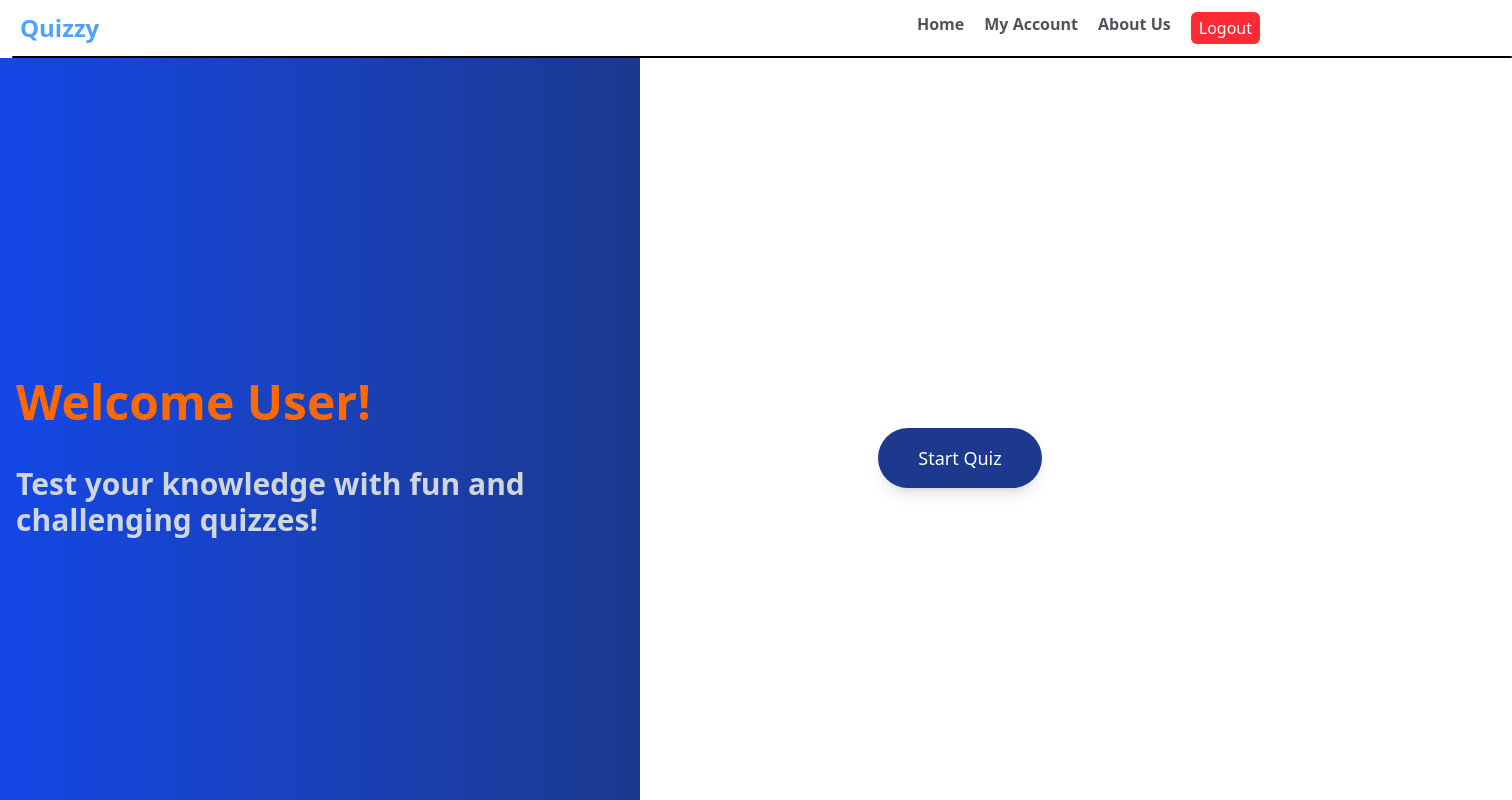
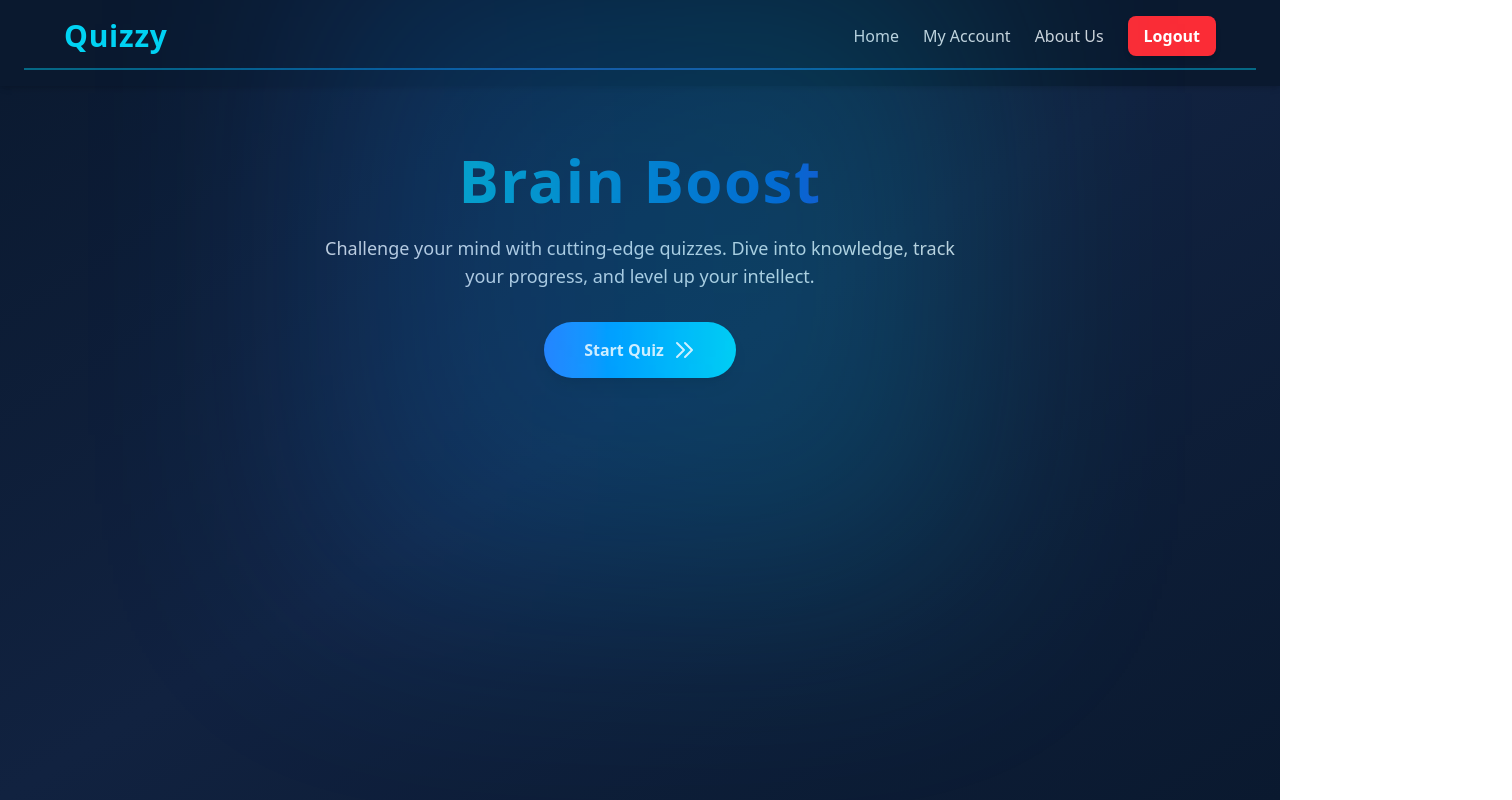
Before and after one commit to AnoushkaSamanta/Quizzy, a React (Vite) app in the folder frontend/: page /home in a window 1280 px wide. Shown: the top 800 px of the page, 1512 px wide, since content can reach past the window. Built offline with nearby package versions, Linux system fonts and the light colour scheme.

Commit message:
Improved UI

```diff
--- a/frontend/src/components/About/About.jsx
+++ b/frontend/src/components/About/About.jsx
@@ -1,13 +1,25 @@
-import React from 'react'
-import Header from '../Header/Header'
+import React from "react";
+import Header from "../Header/Header";
 
 function About() {
   return (
-    <div>
-        <Header/>
-      About
-    </div>
-  )
+    <>
+      <Header />
+      <div className="min-h-screen bg-[#0A192F] text-white flex flex-col items-center justify-center">
+        <div className="bg-[#112240] p-8 rounded-lg shadow-lg max-w-lg text-center">
+          <h1 className="text-3xl font-bold text-cyan-400">About Quizzy</h1>
+          <p className="mt-4 text-gray-300 leading-relaxed">
+            Quizzy is an interactive platform designed to challenge your
+            knowledge and help you learn in a fun way! Compete with friends,
+            track your progress, and explore exciting quizzes across various topics.
+          </p>
+        </div>
+        <p className="mt-10 text-gray-400 text-sm">
+          Built with ❤️ by Anoushka...
+        </p>
+      </div>
+    </>
+  );
 }
 
-export default About
+export default About;
--- a/frontend/src/components/Account/Account.jsx
+++ b/frontend/src/components/Account/Account.jsx
@@ -1,60 +1,44 @@
-import React, { useState, useEffect } from 'react';
-import Header from '../Header/Header';
-import axios from 'axios';
-import { useNavigate } from 'react-router-dom';
+import React, { useState, useEffect } from "react";
+import { useNavigate } from "react-router-dom";
+import axios from "axios";
+import Header from "../Header/Header";
 
 function Account() {
-  const [user, setUser] = useState(null); // Store user data
+  const [userData, setUserData] = useState(null);
+  const [loading, setLoading] = useState(true);
   const navigate = useNavigate();
 
   useEffect(() => {
-    // Fetch user details when the component is mounted
     axios
-      .get('http://localhost:3000/user', { withCredentials: true })
+      .get("http://localhost:3000/user-data", { withCredentials: true })
       .then((response) => {
-        if (response.data) {
-          setUser(response.data);
-        } else {
-          navigate('/login'); // Redirect to login if user is not authenticated
-        }
+        setUserData(response.data);
+        setLoading(false);
       })
-      .catch(() => navigate('/login')); // Redirect to login if any error occurs
+      .catch((error) => {
+        console.error("Error fetching user data:", error);
+        navigate("/login");
+      });
   }, [navigate]);
 
-  const handleLogout = () => {
-    axios
-      .post('http://localhost:3000/logout', {}, { withCredentials: true })
-      .then(() => {
-        navigate('/login'); // Navigate to login after logout
-      })
-      .catch((err) => console.error(err));
-  };
+  if (loading) {
+    return (
+      <div className="h-screen flex items-center justify-center bg-[#0A192F] text-white">
+        <div className="text-lg font-semibold animate-pulse">Loading your account...</div>
+      </div>
+    );
+  }
 
   return (
-    <div>
+    <>
       <Header />
-      <div className="flex items-center justify-center h-screen">
-        <div className="w-1/2 px-32">
-          <h3 className="text-4xl mb-3">Account Page</h3>
-          {user ? (
-            <div>
-              <h4 className="text-2xl mb-5">Welcome, {user.fullname}</h4>
-              <p className="text-lg">Email: {user.email}</p>
-              <div className="mt-5">
-                <button
-                  className="bg-red-500 text-white py-2 px-4 rounded"
-                  onClick={handleLogout}
-                >
-                  Logout
-                </button>
-              </div>
-            </div>
-          ) : (
-            <div>Loading...</div>
-          )}
+      <div className="min-h-screen bg-[#0A192F] text-white flex flex-col items-center pt-20">
+        <div className="bg-[#112240] p-8 rounded-lg shadow-lg w-96 text-center">
+          <h1 className="text-2xl font-bold text-cyan-400">Welcome, {userData.fullname}</h1>
+          <p className="mt-2 text-gray-300">Email: {userData.email}</p>
         </div>
       </div>
-    </div>
+    </>
   );
 }
 
--- a/frontend/src/components/Header/Header.jsx
+++ b/frontend/src/components/Header/Header.jsx
@@ -1,46 +1,63 @@
-import React from 'react'
-import axios from "axios"
-import { NavLink, useNavigate } from 'react-router-dom';
+import React from "react";
+import axios from "axios";
+import { NavLink, useNavigate } from "react-router-dom";
 
 function Header() {
-  const navigate=useNavigate()
+  const navigate = useNavigate();
+
   const handleLogout = async () => {
     try {
-      const response = await axios.post("http://localhost:3000/logout", {}, {
-        withCredentials: true
-      });
+      const response = await axios.post("http://localhost:3000/logout", {}, { withCredentials: true });
 
       if (response.data.success) {
-       navigate("/")
+        navigate("/");
       }
     } catch (error) {
       console.error("Logout failed:", error);
     }
-  }
+  };
+
   return (
-    <div>
-      <nav className="w-full flex justify-between px-5 py-3">
-        <h3 className="text-2xl text-blue-400 font-semibold">Quizzy</h3>
-        <div className="flex gap-5">
-        <NavLink to="/home" className="text-zinc-600 font-semibold">
+    <header className="w-full px-6 py-4 bg-[#0A192F] shadow-md">
+      <nav className="max-w-6xl mx-auto flex justify-between items-center">
+        {/* Logo */}
+        <h3 className="text-3xl font-bold text-cyan-400 tracking-wide">Quizzy</h3>
+
+        {/* Navigation Links */}
+        <div className="flex items-center gap-6">
+          <NavLink
+            to="/home"
+            className="text-gray-300 hover:text-cyan-400 font-medium"
+          >
             Home
           </NavLink>
-          <NavLink to="/account" className="text-zinc-600 font-semibold">
+          <NavLink
+            to="/account"
+            className="text-gray-300 hover:text-cyan-400  font-medium"
+          >
             My Account
           </NavLink>
-          <NavLink to="/about" className="text-zinc-600 font-semibold">
+          <NavLink
+            to="/about"
+            className="text-gray-300 hover:text-cyan-400  font-medium"
+          >
             About Us
           </NavLink>
-          <div className="px-2 py-1 bg-red-500 rounded-md" style={{cursor:"pointer"}} onClick={handleLogout}>
-  <span className="text-white">Logout</span>
-</div>
 
+          <button
+            onClick={handleLogout}
+            className="px-4 py-2 bg-red-500 text-white font-semibold rounded-lg shadow-md
+                      hover:bg-red-600 "
+          >
+            Logout
+          </button>
         </div>
       </nav>
 
-      <div className="bg-black h-[2px] w-[1500px] rounded-full ml-3"></div>
-    </div>
-  )
+      {/* Subtle Divider */}
+      <div className="mt-3 w-full h-[2px] bg-gradient-to-r from-cyan-500 via-blue-500 to-cyan-500 opacity-50"></div>
+    </header>
+  );
 }
 
-export default Header
+export default Header;
--- a/frontend/src/components/Home/Home.jsx
+++ b/frontend/src/components/Home/Home.jsx
@@ -1,26 +1,53 @@
 import React from "react";
+import { NavLink } from "react-router-dom";
 import Header from "../Header/Header";
-import { NavLink } from "react-router-dom";
-import QuestionContainer from "../QuizPage/QuestionContainer";
 
 function Home() {
   return (
-    <>
+    <div className="relative min-h-screen bg-gradient-to-br from-[#0A192F] via-[#112240] to-[#0A192F] text-white overflow-hidden">
       <Header />
-      <div className="flex h-screen">
-        <div className="w-1/2 h-full flex flex-col bg-gradient-to-r from-blue-700 to-blue-900  p-4 justify-center">
-        <h1 className="text-orange-500 text-5xl font-semibold mb-10">Welcome User!</h1>
-          <h1 className="text-gray-300 text-3xl font-semibold">Test your knowledge with fun and challenging quizzes!</h1>
-        </div>
 
-        <div className="w-1/2 h-full flex justify-center items-center">
-          <NavLink to="/quizpage" className="px-10 py-4 rounded-full bg-blue-900 text-white text-lg shadow-lg hover:bg-blue-700 transition duration-300">
-            Start Quiz
-          </NavLink>
+      <div className="container mx-auto px-6 py-16 relative z-10 flex flex-col items-center text-center">
+        <h1
+          className="text-6xl font-extrabold tracking-wide text-transparent bg-clip-text
+          bg-gradient-to-r from-cyan-400 to-blue-600 animate-pulse"
+        >
+          Brain Boost
+        </h1>
+
+        <p className="text-lg text-gray-300 mt-6 w-2xl">
+          Challenge your mind with cutting-edge quizzes. Dive into knowledge,
+          track your progress, and level up your intellect.
+        </p>
+
+        <NavLink
+          to="/quizpage"
+          className="mt-8 px-10 py-4 bg-gradient-to-r from-blue-500 to-cyan-400
+            text-white font-semibold rounded-full shadow-lg
+            hover:shadow-2xl hover:scale-105 transition-transform duration-300
+            flex items-center gap-2"
+        >
+          Start Quiz
+          <svg
+            xmlns="http://www.w3.org/2000/svg"
+            className="w-6 h-6 transition-transform transform group-hover:translate-x-2"
+            fill="none"
+            viewBox="0 0 24 24"
+            stroke="currentColor"
+          >
+            <path
+              strokeLinecap="round"
+              strokeLinejoin="round"
+              strokeWidth={2}
+              d="M13 5l7 7-7 7M5 5l7 7-7 7"
+            />
+          </svg>
+        </NavLink>
+        <div className="absolute inset-0 pointer-events-none flex justify-center items-center">
+          <div className="w-[40rem] h-[40rem] bg-gradient-to-r from-blue-500 to-cyan-400 opacity-20 blur-[120px]"></div>
         </div>
       </div>
-
-    </>
+    </div>
   );
 }
 
--- a/frontend/src/components/Login/Login.jsx
+++ b/frontend/src/components/Login/Login.jsx
@@ -1,5 +1,4 @@
 import React, { useState } from 'react';
-import Header from '../Header/Header';
 import { NavLink, useNavigate } from 'react-router-dom';
 import axios from "axios"
 function Login() {
@@ -9,10 +8,13 @@ function Login() {
 
   const handleSubmit=(e)=>{
     e.preventDefault();
-    axios.post("http://localhost:3000/login",{email,password})
+    axios.post("http://localhost:3000/login",
+      { email, password },
+      { withCredentials: true }  // Add this line
+    )
     .then(result=>{
       console.log(result)
-      if(result.data==="Success")
+      if(result.data.message==="Success")
       {
         navigate("/home")
       }
--- a/frontend/src/components/QuizPage/QuestionContainer.jsx
+++ b/frontend/src/components/QuizPage/QuestionContainer.jsx
@@ -8,7 +8,7 @@ function QuestionContainer() {
   return (
 
 
-    <div className='mt-5'>
+    <div >
 
       <Questions/>
 
--- a/frontend/src/components/QuizPage/QuizPage.jsx
+++ b/frontend/src/components/QuizPage/QuizPage.jsx
@@ -5,7 +5,7 @@ import QuestionContainer from './QuestionContainer'
 function QuizPage() {
   return (
     <div>
-        <Header/>
+
          <QuestionContainer/>
     </div>
   )
```
Also changed, not shown: frontend/src/components/QuizPage/Question.jsx (+22 -7 lines), frontend/src/components/QuizPage/Questions.jsx (+37 -149 lines), frontend/src/components/QuizPage/Results.jsx (+14 -21 lines), 1 other file (tests, documents, lock files or other folders).
